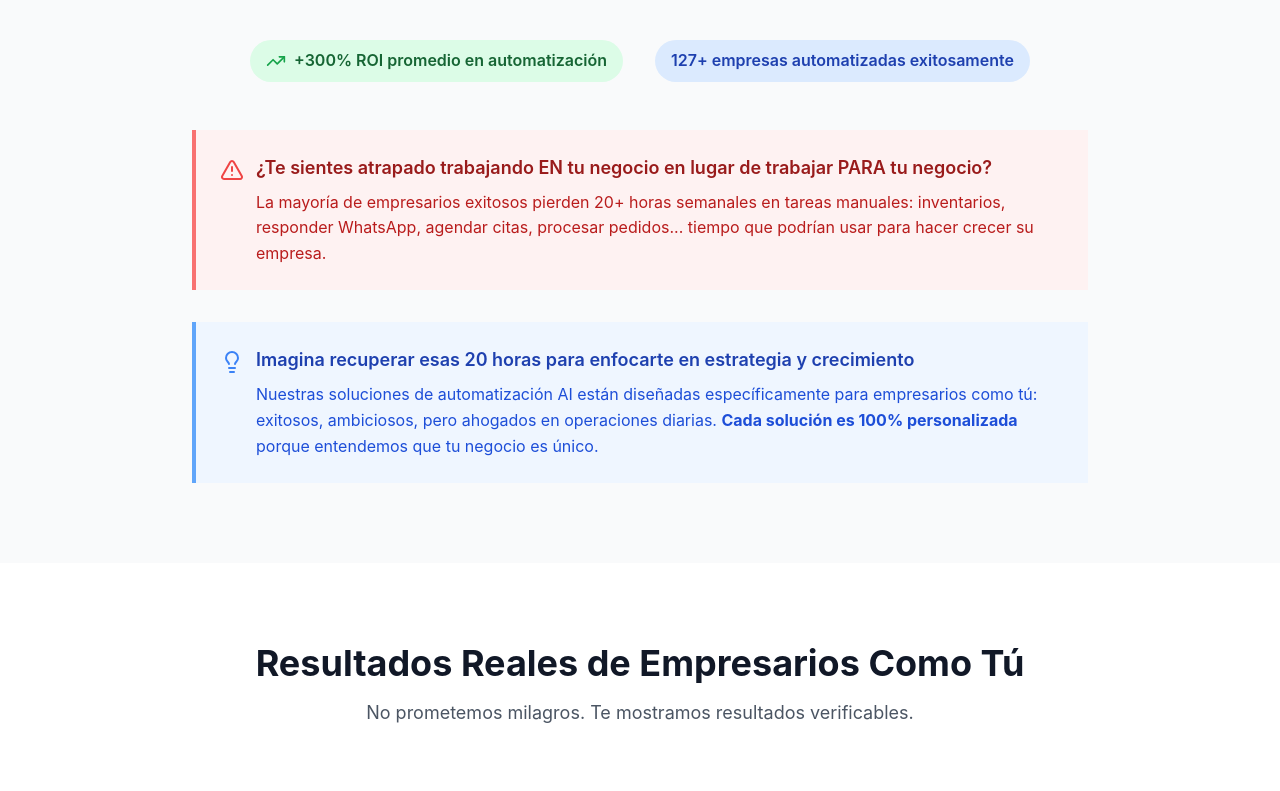
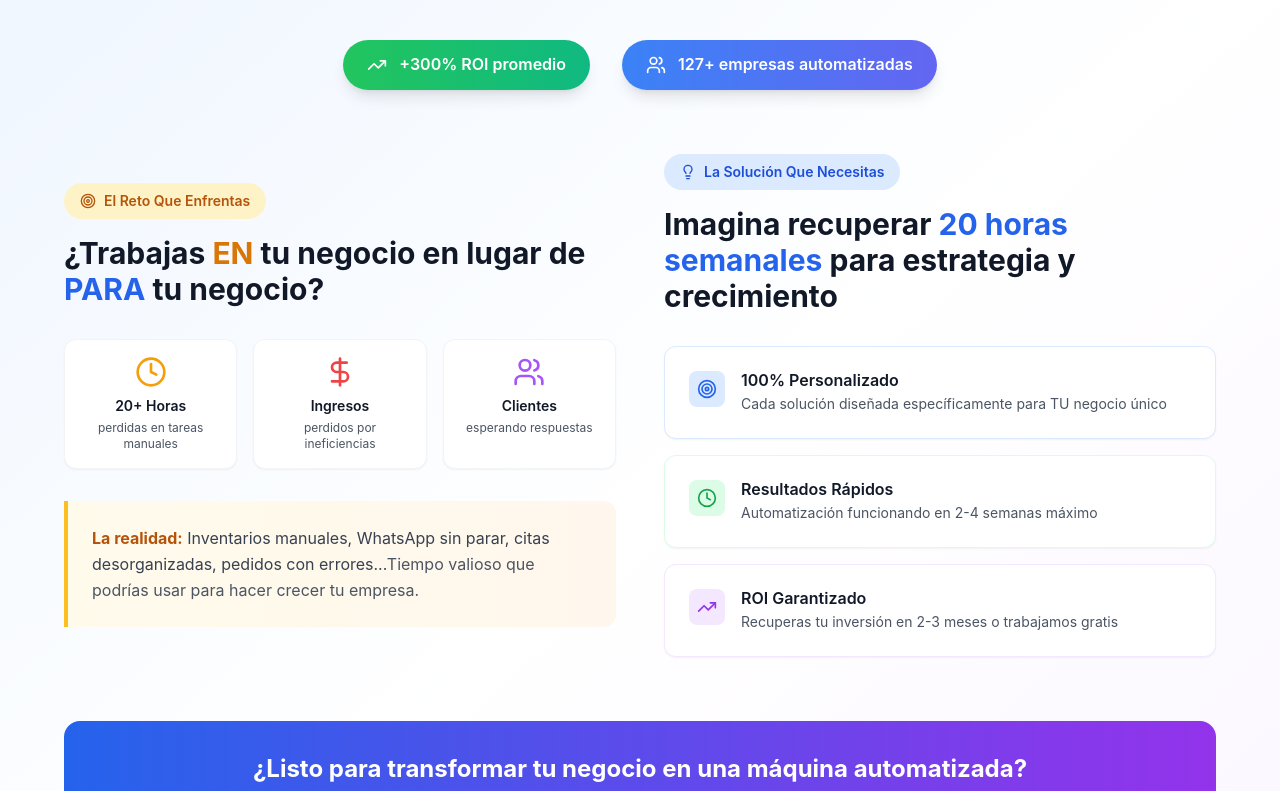
Before and after one commit to infinity-cloud-solutions/landing-site, a React (Vite) app: page / in a window 1280 px wide. Shown: the part 840-1631 px from the top of the page. Built offline with nearby package versions, Linux system fonts and the light colour scheme.

Commit message:
Redesign LeadSection for better visual appeal

```diff
--- a/src/components/LeadSection.tsx
+++ b/src/components/LeadSection.tsx
@@ -1,41 +1,128 @@
 import React from 'react';
-import { TrendingUp, AlertTriangle, Lightbulb } from 'lucide-react';
+import { TrendingUp, Target, Lightbulb, Clock, DollarSign, Users } from 'lucide-react';
 
 const LeadSection = () => {
   return (
-    <section className="py-20 bg-gray-50">
+    <section className="py-20 bg-gradient-to-br from-blue-50 via-white to-purple-50">
       <div className="max-w-7xl mx-auto px-4 sm:px-6 lg:px-8">
-        <div className="max-w-4xl mx-auto text-center">
-          {/* USPs */}
-          <div className="flex flex-col md:flex-row justify-center items-center space-y-4 md:space-y-0 md:space-x-8 mb-12">
-            <div className="flex items-center space-x-2 bg-green-100 px-4 py-2 rounded-full">
-              <TrendingUp className="text-green-600" size={20} />
-              <span className="text-green-800 font-semibold">+300% ROI promedio en automatización</span>
+        {/* Stats Bar */}
+        <div className="flex flex-col md:flex-row justify-center items-center space-y-4 md:space-y-0 md:space-x-8 mb-16">
+          <div className="flex items-center space-x-3 bg-gradient-to-r from-green-500 to-emerald-500 text-white px-6 py-3 rounded-full shadow-lg">
+            <TrendingUp size={20} />
+            <span className="font-semibold">+300% ROI promedio</span>
+          </div>
+          <div className="flex items-center space-x-3 bg-gradient-to-r from-blue-500 to-indigo-500 text-white px-6 py-3 rounded-full shadow-lg">
+            <Users size={20} />
+            <span className="font-semibold">127+ empresas automatizadas</span>
+          </div>
+        </div>
+
+        <div className="max-w-6xl mx-auto">
+          {/* Main Content Grid */}
+          <div className="grid lg:grid-cols-2 gap-12 items-center">
+            {/* Problem Side */}
+            <div className="space-y-8">
+              <div className="text-center lg:text-left">
+                <div className="inline-flex items-center bg-amber-100 text-amber-700 px-4 py-2 rounded-full text-sm font-semibold mb-4">
+                  <Target className="mr-2" size={16} />
+                  El Reto Que Enfrentas
+                </div>
+                <h2 className="text-2xl md:text-3xl font-bold text-gray-900 mb-4">
+                  ¿Trabajas <span className="text-amber-600">EN</span> tu negocio en lugar de <span className="text-blue-600">PARA</span> tu negocio?
+                </h2>
+              </div>
+
+              <div className="grid md:grid-cols-3 gap-4">
+                <div className="bg-white p-4 rounded-xl shadow-sm border border-gray-100 text-center">
+                  <Clock className="text-amber-500 mx-auto mb-2" size={32} />
+                  <h4 className="font-semibold text-gray-900 text-sm mb-1">20+ Horas</h4>
+                  <p className="text-gray-600 text-xs">perdidas en tareas manuales</p>
+                </div>
+                <div className="bg-white p-4 rounded-xl shadow-sm border border-gray-100 text-center">
+                  <DollarSign className="text-red-500 mx-auto mb-2" size={32} />
+                  <h4 className="font-semibold text-gray-900 text-sm mb-1">Ingresos</h4>
+                  <p className="text-gray-600 text-xs">perdidos por ineficiencias</p>
+                </div>
+                <div className="bg-white p-4 rounded-xl shadow-sm border border-gray-100 text-center">
+                  <Users className="text-purple-500 mx-auto mb-2" size={32} />
+                  <h4 className="font-semibold text-gray-900 text-sm mb-1">Clientes</h4>
+                  <p className="text-gray-600 text-xs">esperando respuestas</p>
+                </div>
+              </div>
+
+              <div className="bg-gradient-to-r from-amber-50 to-orange-50 border-l-4 border-amber-400 p-6 rounded-r-xl">
+                <p className="text-gray-700 leading-relaxed">
+                  <strong className="text-amber-700">La realidad:</strong> Inventarios manuales, WhatsApp sin parar, citas desorganizadas, pedidos con errores...
+                  <span className="text-gray-600">Tiempo valioso que podrías usar para hacer crecer tu empresa.</span>
+                </p>
+              </div>
             </div>
-            <div className="flex items-center space-x-2 bg-blue-100 px-4 py-2 rounded-full">
-              <span className="text-blue-800 font-semibold">127+ empresas automatizadas exitosamente</span>
-            </div>
-          </div>
 
-          {/* Pain Point */}
-          <div className="bg-red-50 border-l-4 border-red-400 p-6 mb-8 text-left">
-            <div className="flex items-start space-x-3">
-              <AlertTriangle className="text-red-500 flex-shrink-0 mt-1" size={24} />
-              <div>
-                <h3 className="text-lg font-semibold text-red-800 mb-2">¿Te sientes atrapado trabajando EN tu negocio en lugar de trabajar PARA tu negocio?</h3>
-                <p className="text-red-700">La mayoría de empresarios exitosos pierden 20+ horas semanales en tareas manuales: inventarios, responder WhatsApp, agendar citas, procesar pedidos... tiempo que podrían usar para hacer crecer su empresa.</p>
+            {/* Solution Side */}
+            <div className="space-y-8">
+              <div className="text-center lg:text-left">
+                <div className="inline-flex items-center bg-blue-100 text-blue-700 px-4 py-2 rounded-full text-sm font-semibold mb-4">
+                  <Lightbulb className="mr-2" size={16} />
+                  La Solución Que Necesitas
+                </div>
+                <h2 className="text-2xl md:text-3xl font-bold text-gray-900 mb-4">
+                  Imagina recuperar <span className="text-blue-600">20 horas semanales</span> para estrategia y crecimiento
+                </h2>
+              </div>
+
+              <div className="space-y-4">
+                <div className="bg-white p-6 rounded-xl shadow-sm border border-blue-100 hover:shadow-md transition-all duration-300">
+                  <div className="flex items-start space-x-4">
+                    <div className="bg-blue-100 p-2 rounded-lg">
+                      <Target className="text-blue-600" size={20} />
+                    </div>
+                    <div>
+                      <h4 className="font-semibold text-gray-900 mb-1">100% Personalizado</h4>
+                      <p className="text-gray-600 text-sm">Cada solución diseñada específicamente para TU negocio único</p>
+                    </div>
+                  </div>
+                </div>
+
+                <div className="bg-white p-6 rounded-xl shadow-sm border border-green-100 hover:shadow-md transition-all duration-300">
+                  <div className="flex items-start space-x-4">
+                    <div className="bg-green-100 p-2 rounded-lg">
+                      <Clock className="text-green-600" size={20} />
+                    </div>
+                    <div>
+                      <h4 className="font-semibold text-gray-900 mb-1">Resultados Rápidos</h4>
+                      <p className="text-gray-600 text-sm">Automatización funcionando en 2-4 semanas máximo</p>
+                    </div>
+                  </div>
+                </div>
+
+                <div className="bg-white p-6 rounded-xl shadow-sm border border-purple-100 hover:shadow-md transition-all duration-300">
+                  <div className="flex items-start space-x-4">
+                    <div className="bg-purple-100 p-2 rounded-lg">
+                      <TrendingUp className="text-purple-600" size={20} />
+                    </div>
+                    <div>
+                      <h4 className="font-semibold text-gray-900 mb-1">ROI Garantizado</h4>
+                      <p className="text-gray-600 text-sm">Recuperas tu inversión en 2-3 meses o trabajamos gratis</p>
+                    </div>
+                  </div>
+                </div>
               </div>
             </div>
           </div>
 
-          {/* Solution Teaser */}
-          <div className="bg-blue-50 border-l-4 border-blue-400 p-6 text-left">
-            <div className="flex items-start space-x-3">
-              <Lightbulb className="text-blue-500 flex-shrink-0 mt-1" size={24} />
-              <div>
-                <h3 className="text-lg font-semibold text-blue-800 mb-2">Imagina recuperar esas 20 horas para enfocarte en estrategia y crecimiento</h3>
-                <p className="text-blue-700">Nuestras soluciones de automatización AI están diseñadas específicamente para empresarios como tú: exitosos, ambiciosos, pero ahogados en operaciones diarias. <strong>Cada solución es 100% personalizada</strong> porque entendemos que tu negocio es único.</p>
-              </div>
+          {/* Bottom CTA */}
+          <div className="mt-16 text-center">
+            <div className="bg-gradient-to-r from-blue-600 to-purple-600 rounded-2xl p-8 text-white">
+              <h3 className="text-xl md:text-2xl font-bold mb-4">
+                ¿Listo para transformar tu negocio en una máquina automatizada?
+              </h3>
+              <p className="text-blue-100 mb-6 max-w-2xl mx-auto">
+                Descubre exactamente cómo automatizar TU negocio específico en una consulta gratuita de 30 minutos
+              </p>
+              <button className="bg-white text-blue-600 px-8 py-4 rounded-lg text-lg font-bold hover:bg-gray-100 transition-all duration-300 transform hover:scale-105 shadow-lg">
+                Agenda Tu Consulta Gratuita
+              </button>
+              <p className="text-blue-200 text-sm mt-3">Sin compromiso • Estrategia valiosa garantizada</p>
             </div>
           </div>
         </div>
```
